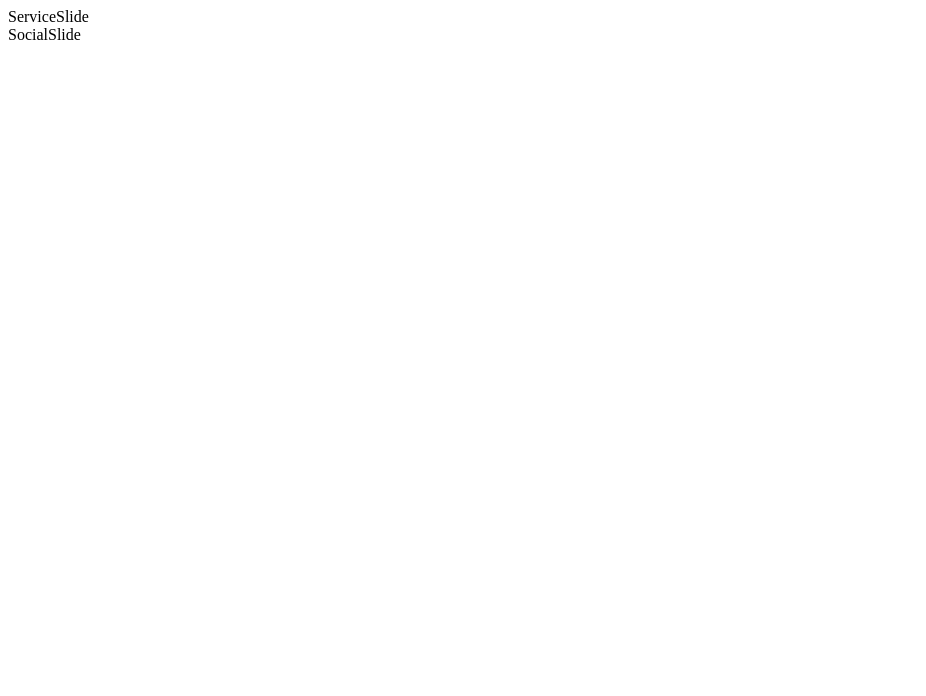
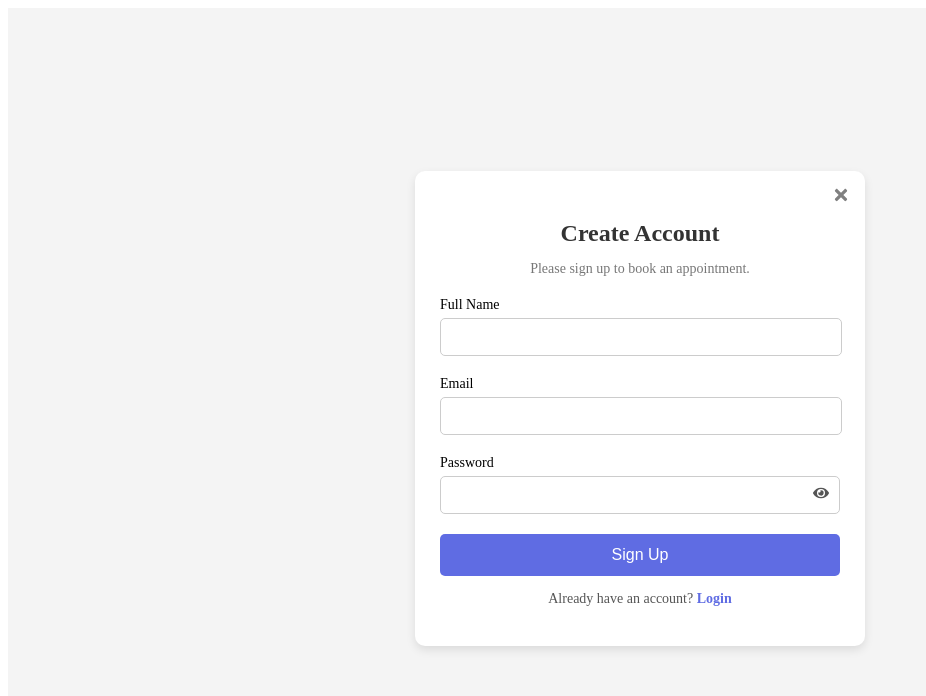
Before and after one commit to RahulGit077/Senior_citizen_app, a React (Vite) app: page /register in a window 1280 px wide. Shown: the top 696 px of the page, without its empty margins (0-926 px from the left). Built offline with nearby package versions, Linux system fonts and the light colour scheme.

Commit message:
Updated authentication components and added Signup.css

```diff
--- a/package.json
+++ b/package.json
@@ -10,8 +10,11 @@
     "preview": "vite preview"
   },
   "dependencies": {
+    "axios": "^1.8.2",
     "react": "^19.0.0",
-    "react-dom": "^19.0.0"
+    "react-dom": "^19.0.0",
+    "react-icons": "^5.5.0",
+    "react-router-dom": "^7.3.0"
   },
   "devDependencies": {
     "@eslint/js": "^9.21.0",
--- a/src/App.jsx
+++ b/src/App.jsx
@@ -1,12 +1,18 @@
-import { useState } from "react";
-import reactLogo from "./assets/react.svg";
-import HomePage from "./components/HomePage/HomePage";
+import React from "react";
+import { BrowserRouter as Router, Routes, Route, Navigate } from "react-router-dom";
+import Login from "./components/Auth/Login";
+import Register from "./components/Auth/Register";
 
 function App() {
   return (
-    <>
-      <HomePage />
-    </>
+    <Router>
+      <Routes>
+
+        <Route path="/" element={<Navigate to="/login" />} />
+        <Route path="/login" element={<Login />} />
+        <Route path="/register" element={<Register />} />
+      </Routes>
+    </Router>
   );
 }
 
--- a/src/components/Auth/Login.jsx
+++ b/src/components/Auth/Login.jsx
@@ -0,0 +1,12 @@
+import React from "react";
+
+const Login = () => {
+  return (
+    <div>
+      <h2>Login Page</h2>
+
+    </div>
+  );
+};
+
+export default Login
--- a/src/components/Auth/Register.jsx
+++ b/src/components/Auth/Register.jsx
@@ -0,0 +1,98 @@
+import React, { useState } from "react";
+import { useNavigate } from "react-router-dom";
+import axios from "axios";
+import { FaEye, FaEyeSlash, FaTimes } from "react-icons/fa";
+import "./Signup.css";
+
+const Register = () => {
+  const [name, setName] = useState("");
+  const [email, setEmail] = useState("");
+  const [password, setPassword] = useState("");
+  const [showPassword, setShowPassword] = useState(false);
+  const [error, setError] = useState("");
+  const [success, setSuccess] = useState("");
+  const navigate = useNavigate();
+
+  const onSubmitHandler = async (event) => {
+    event.preventDefault();
+    setError("");
+    setSuccess("");
+
+    try {
+      const response = await axios.post(
+        "https://your-backend-url.com/api/register",
+        { name, email, password }
+      );
+
+      if (response.status === 201) {
+        setSuccess("Account created successfully! You can now log in.");
+        setName("");
+        setEmail("");
+        setPassword("");
+      }
+    } catch (err) {
+      setError(err.response?.data?.message || "Something went wrong. Please try again.");
+    }
+  };
+
+  return (
+    <div className="signup-container">
+      <form className="signup-box" onSubmit={onSubmitHandler}>
+        {/* Close Button */}
+        <FaTimes className="close-icon" onClick={() => navigate("/")} />
+
+        <p className="signup-title">Create Account</p>
+        <p className="signup-subtitle">Please sign up to book an appointment.</p>
+
+        {error && <p className="error-message">{error}</p>}
+        {success && <p className="success-message">{success}</p>}
+
+        {/* Name Input */}
+        <div className="input-group">
+          <label>Full Name</label>
+          <input
+            type="text"
+            onChange={(event) => setName(event.target.value)}
+            value={name}
+            required
+          />
+        </div>
+
+        {/* Email Input */}
+        <div className="input-group">
+          <label>Email</label>
+          <input
+            type="email"
+            onChange={(event) => setEmail(event.target.value)}
+            value={email}
+            required
+          />
+        </div>
+
+        {/* Password Input with Eye Icon */}
+        <div className="input-group password-container">
+          <label>Password</label>
+          <div className="password-wrapper">
+            <input
+              type={showPassword ? "text" : "password"}
+              onChange={(event) => setPassword(event.target.value)}
+              value={password}
+              required
+            />
+            <span onClick={() => setShowPassword(!showPassword)}>
+              {showPassword ? <FaEyeSlash /> : <FaEye />}
+            </span>
+          </div>
+        </div>
+
+        <button type="submit" className="signup-button">Sign Up</button>
+
+        <p className="login-link">
+          Already have an account? <span onClick={() => navigate("/login")}>Login</span>
+        </p>
+      </form>
+    </div>
+  );
+};
+
+export default Register;
--- /dev/null
+++ b/src/components/Auth/Signup.css
@@ -0,0 +1,135 @@
+.signup-container {
+    display: flex;
+    justify-content: center;
+    align-items: center;
+    height: 100vh;
+    background-color: #f4f4f4;
+  }
+
+  .signup-box {
+    position: relative;
+    width: 100%;
+    max-width: 400px;
+    background: white;
+    padding: 25px;
+    border-radius: 10px;
+    box-shadow: 0 4px 10px rgba(0, 0, 0, 0.1);
+    text-align: center;
+  }
+
+  .close-icon {
+    position: absolute;
+    top: 15px;
+    right: 15px;
+    font-size: 18px;
+    color: grey;
+    cursor: pointer;
+    transition: 0.3s;
+  }
+
+  .close-icon:hover {
+    color: black;
+  }
+
+  .signup-title {
+    font-size: 24px;
+    font-weight: bold;
+    margin-bottom: 5px;
+    color: #333;
+  }
+
+  .signup-subtitle {
+    font-size: 14px;
+    color: #777;
+    margin-bottom: 20px;
+  }
+
+  .input-group {
+    margin-bottom: 20px;
+    text-align: left;
+  }
+
+  .input-group label {
+    font-size: 14px;
+    font-weight: 500;
+    display: block;
+    margin-bottom: 5px;
+  }
+
+  .input-group input {
+    width: calc(100% - 20px);
+    padding: 10px;
+    border: 1px solid #ccc;
+    border-radius: 5px;
+    font-size: 14px;
+  }
+
+  .password-container {
+    position: relative;
+  }
+
+  .password-wrapper {
+    display: flex;
+    align-items: center;
+    border: 1px solid #ccc;
+    border-radius: 5px;
+    padding: 0 10px;
+  }
+
+  .password-wrapper input {
+    width: 100%;
+    border: none;
+    padding: 10px;
+    font-size: 14px;
+    outline: none;
+  }
+
+  .password-wrapper span {
+    cursor: pointer;
+    font-size: 16px;
+    color: #555;
+  }
+
+  .signup-button {
+    width: 100%;
+    background-color: #5f6ce3;
+    color: white;
+    border: none;
+    padding: 12px;
+    font-size: 16px;
+    border-radius: 5px;
+    cursor: pointer;
+    transition: 0.3s;
+  }
+
+  .signup-button:hover {
+    background-color: #4f5de0;
+  }
+
+  .error-message {
+    color: red;
+    font-size: 14px;
+    margin-bottom: 10px;
+  }
+
+  .success-message {
+    color: green;
+    font-size: 14px;
+    margin-bottom: 10px;
+  }
+
+  .login-link {
+    margin-top: 15px;
+    font-size: 14px;
+    color: #555;
+  }
+
+  .login-link span {
+    color: #5f6ce3;
+    font-weight: 600;
+    cursor: pointer;
+  }
+
+  .login-link span:hover {
+    text-decoration: underline;
+  }
```
Also changed, not shown: 1 other file (tests, documents, lock files or other folders).
